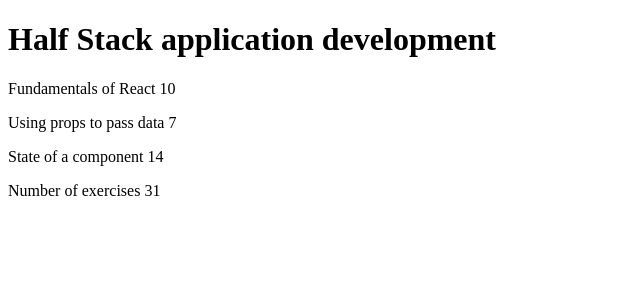
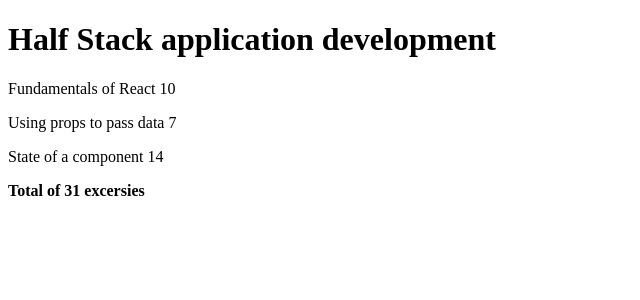
Before and after one commit to mcmnyages/fullstackopen, a React (Vite) app in the folder part1/courseinfo/: page / in a window 1280 px wide. Shown: the top 300 px of the page, without its empty margins (0-640 px from the left). Built offline with nearby package versions, Linux system fonts and the light colour scheme.

Commit message:
refactor: remove Content component and integrate Total component for exercise summary

```diff
--- a/part1/courseinfo/src/Course.jsx
+++ b/part1/courseinfo/src/Course.jsx
@@ -1,3 +1,6 @@
+import Total from './Total'
+
+
 const Header = ({ course }) => {
   return <h1>{course}</h1>
 }
@@ -22,17 +25,6 @@ const Content = ({ parts }) => {
   )
 }
 
-const Total = ({ parts }) => {
-  return (
-    <p>
-      Number of exercises{' '}
-      {parts[0].exercises +
-        parts[1].exercises +
-        parts[2].exercises}
-    </p>
-  )
-}
-
 // New component required for Exercise 2.1
 const Course = ({ course }) => {
   return (
--- /dev/null
+++ b/part1/courseinfo/src/Total.jsx
@@ -0,0 +1,12 @@
+const Total= ({parts})=>{
+// console.log('Reveal props in Total',parts)
+const total = parts.reduce((sum,part)=> sum + part.exercises,0)
+
+    return(
+        <div>
+           <b><p>Total of {total} excersies</p></b>
+        </div>
+
+    )}
+
+export default Total;
```
Also changed, not shown: part1/courseinfo/src/Content.jsx (deleted, +0 -19 lines).
